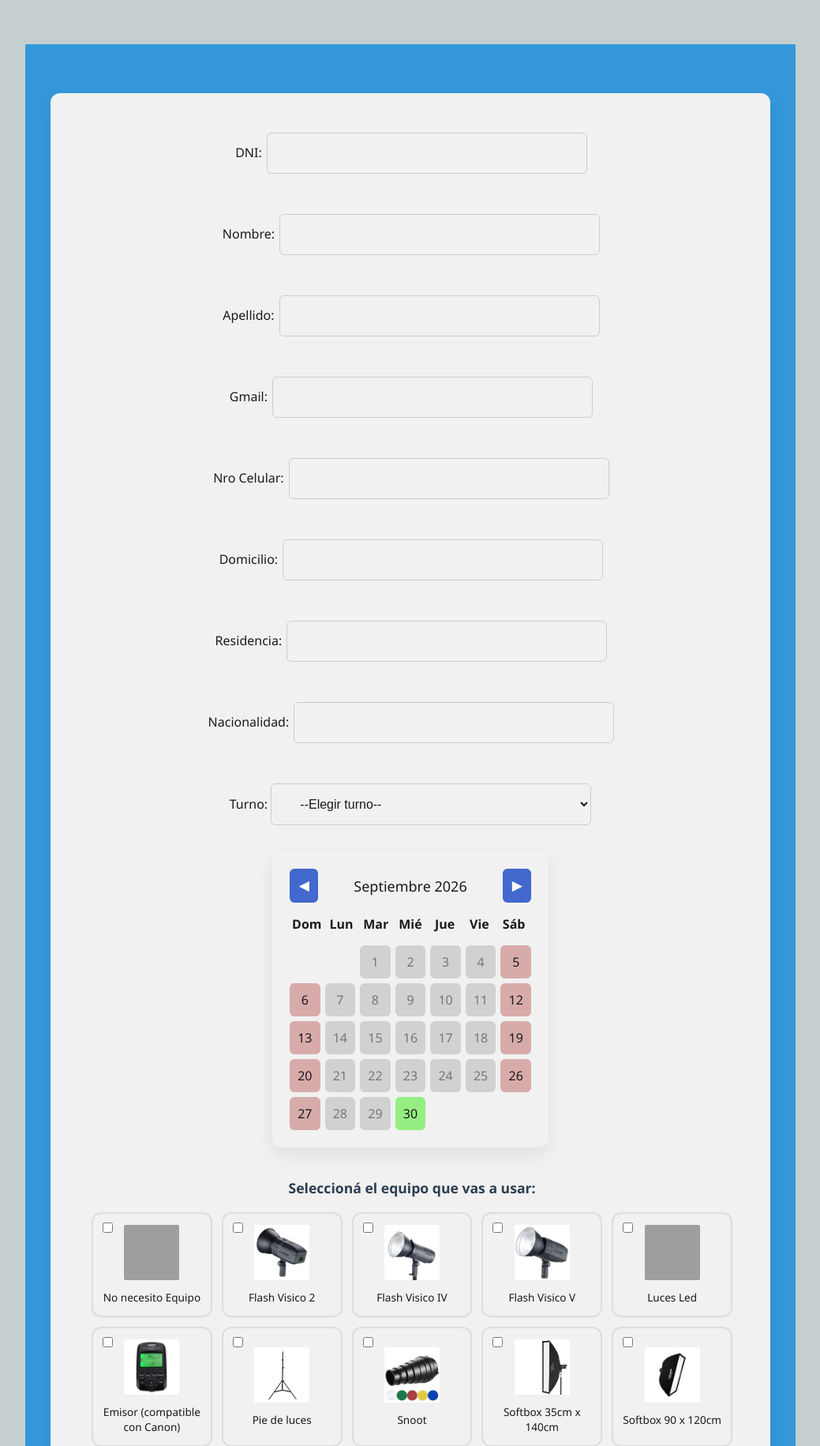
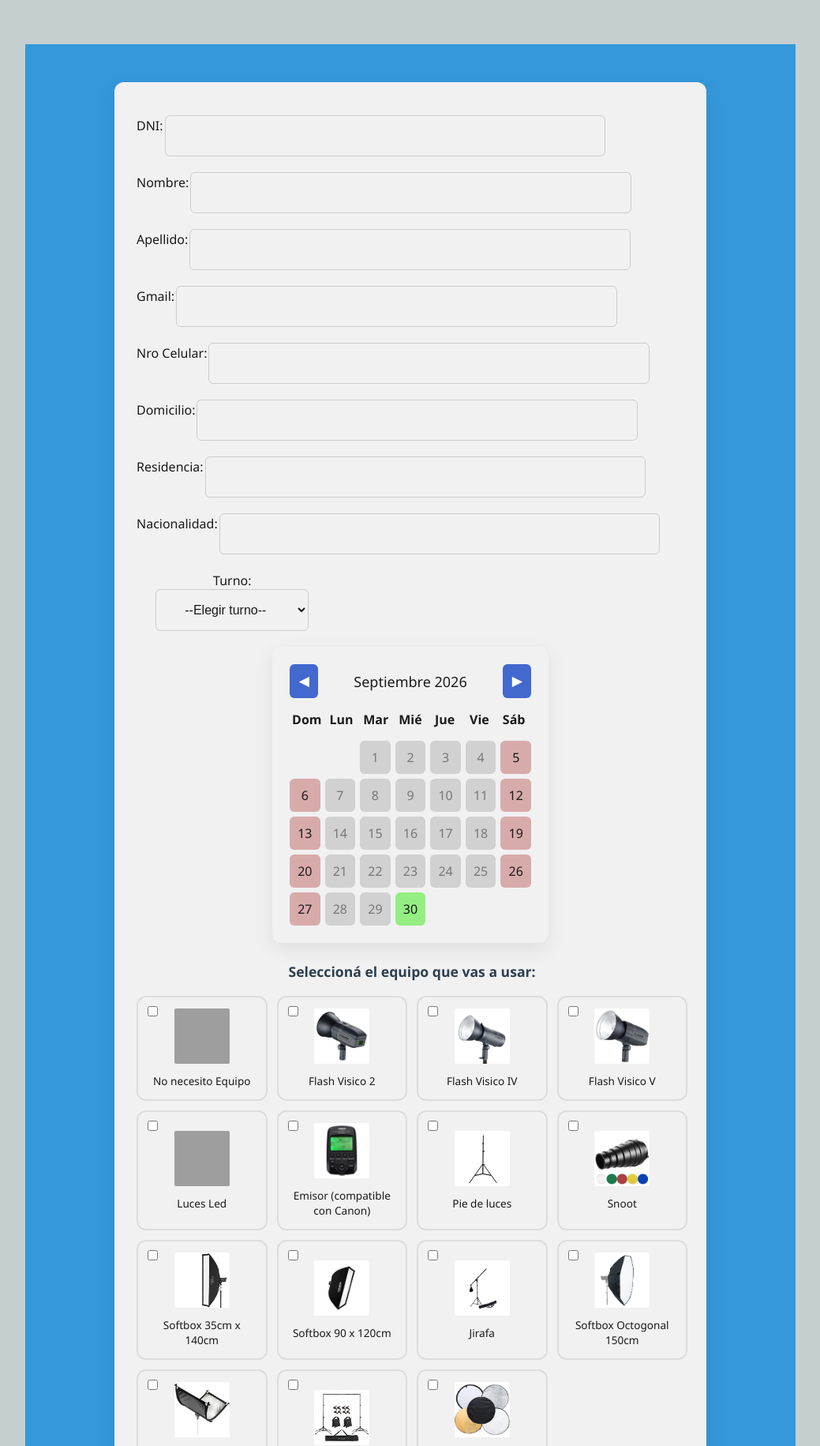
Before and after one commit to Rafav8899/Reserva_de_establecimiento, a PHP site: page /reserva_estudio/form_reserva.php in a window 1280 px wide. Shown: the part 108-1939 px from the top of the page at 79% size, without its empty margins (120-1159 px from the left). Run offline with PHP 8.4, Linux system fonts and the light colour scheme; data that the repository does not hold is empty; a stand-in replaces the project's code that opens the database connection; grey boxes are pictures that could not be loaded.

Commit message:
Mejora de diseño general

```diff
--- a/index.php
+++ b/index.php
@@ -138,9 +138,6 @@
     <p>
         Lorem ipsum dolor sit amet, consectetur adipisicing elit. Accusamus beatae deleniti quidem totam. Eum nisi sunt quibusdam maiores dolorem pariatur aliquid blanditiis, enim, necessitatibus consequatur ipsum error facere architecto temporibus.
     </p>
-    <p>
-        Lorem ipsum dolor sit amet, consectetur adipisicing elit. Accusamus beatae deleniti quidem totam. Eum nisi sunt quibusdam maiores dolorem pariatur aliquid blanditiis, enim, necessitatibus consequatur ipsum error facere architecto temporibus.
-    </p>
     -->
 </body>
 </html>
--- a/style.css
+++ b/style.css
@@ -236,6 +236,12 @@
     transition: all .2s ease;
 }
 
+
+/* =========================================
+    FORMULARIO
+========================================= */
+
+
 .formulario{
     background-color: #3498db;
     padding: 2rem 2rem;
@@ -244,8 +250,9 @@
 }
 
 .formReserva{
-    margin: 30px auto 50px auto; /* espacio arriba y abajo */
-    padding: 2rem 3rem;
+    /* margin: 30px auto 50px auto;  */
+    /* espacio arriba y abajo */
+    /* padding: 2rem 3rem; */
     background: var(--surface);
     /* background-color: red; */
     border-radius: var(--radius);
@@ -257,11 +264,17 @@
     transition: var(--transition);
     color: var(--text);
     text-align: center;
+
+    max-width: 750px;       /* Mantiene el mismo ancho cómodo de lectura que los párrafos */
+    margin: 1rem auto;      /* Centra el bloque de la lista completa en el medio de la pantalla */
+    padding: 1.5rem;   /* Asegura espacio para los números o viñetas */
+    /* text-align: left;       Mantiene los textos de los ítems alineados a la izquierda */
+    display: block;
 }
 .formReserva p{
     color:var(--color-text);
     /* justify-self: center; */
-    /* display: flex; */
+    display: flex;
 }
 
 .formReserva input[type="file"],
@@ -273,7 +286,7 @@
     border: 1px solid #ccc;
     border-radius: 6px;
     font-size: 16px;
-    width: 50%;
+    width: 80%;
     box-sizing: border-box;
     transition: all 0.3s ease;
     background: var(--surface);
```
Also changed, not shown: form_reserva.php (+0 -79 lines).
